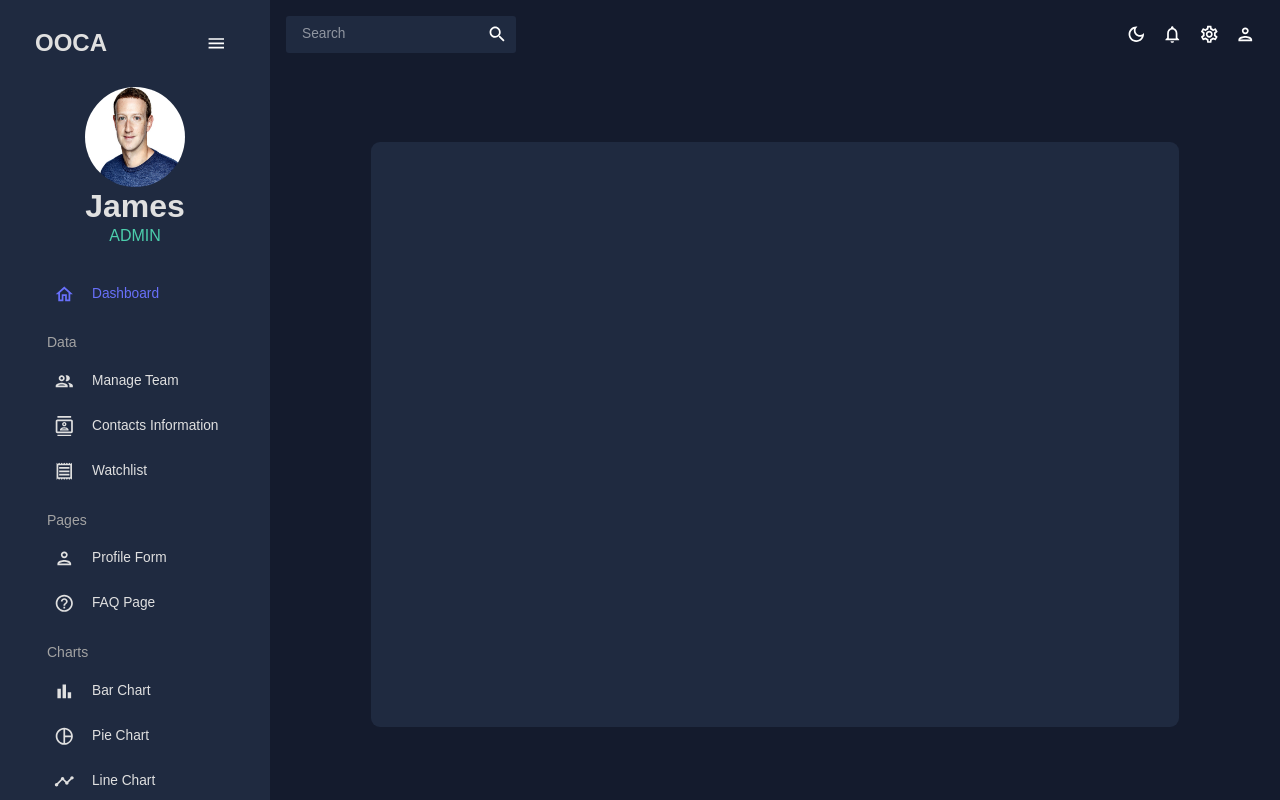
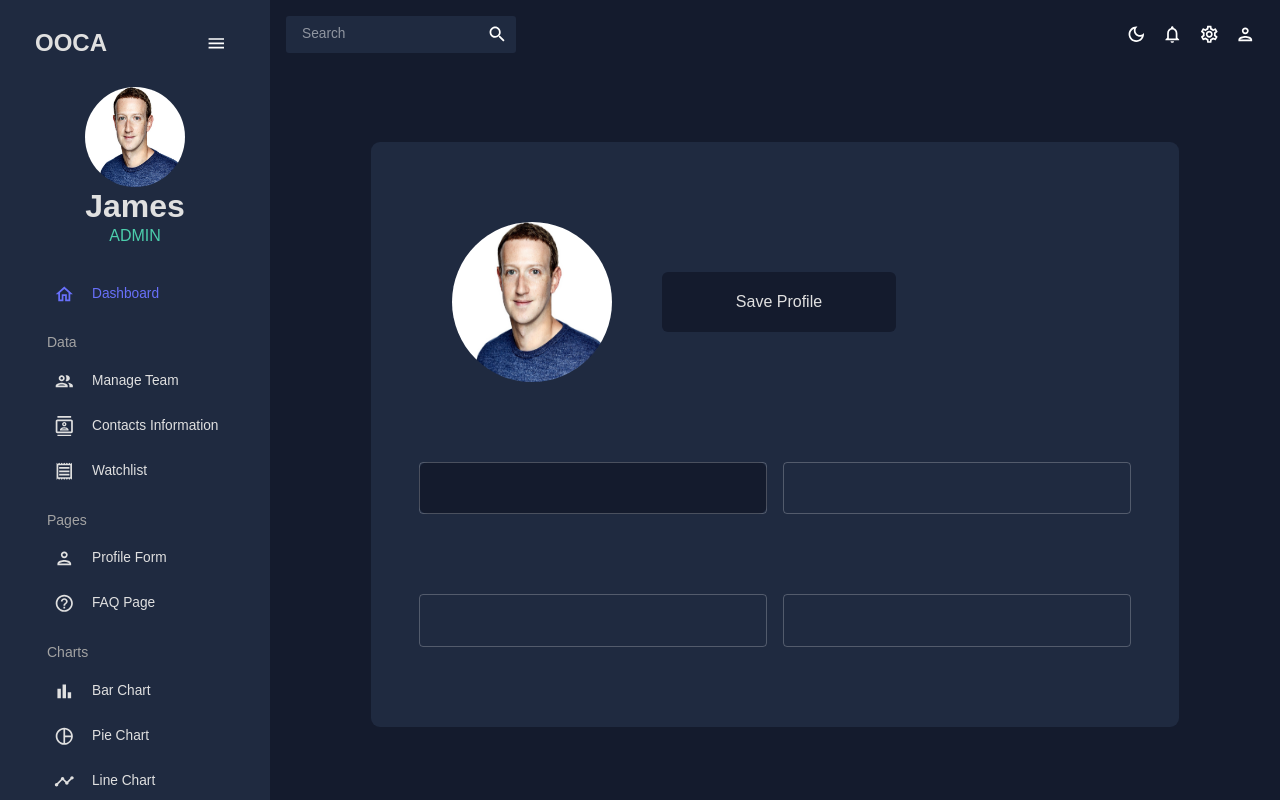
Before and after one commit to anmol02singh/OOCAA-UI, a React (Create React App) app: page /profile in a window 1280 px wide. Built offline with nearby package versions, Linux system fonts and the light colour scheme; no server answers.

Commit message:
Started working on Profile UI layout and design

```diff
--- a/src/pages/Profile.tsx
+++ b/src/pages/Profile.tsx
@@ -1,6 +1,6 @@
 import React, { useContext, useState } from 'react';
-import { useTheme } from '@mui/material';
-import { ColorModeContext, tokens } from '../theme.tsx';
+import { TextField, useTheme } from '@mui/material';
+import { ColorModeContext, themeSettings, tokens } from '../theme.tsx';
 import { useNavigate } from 'react-router-dom';
 import Grid from '@mui/material/Grid2';
 import Box from '@mui/material/Box';
@@ -45,6 +45,7 @@ const Profile = () => {
     const profileContainer: React.CSSProperties = {
         width: '80%',
         height: '80%',
+        padding: '3rem',
         display: 'flex',
         flexDirection: 'column',
         justifyContent: 'center',
@@ -53,17 +54,99 @@ const Profile = () => {
         borderRadius: "9px",
     };
 
-    // const profileElements: React.CSSProperties = {
-    //     width: '90%',
-    //     height: '90%',
-    //     justifyContent: 'center',
-    //     alignItems: 'center',
-    //     backgroundColor: colors.primary[400],
-    // };
+    const profileElements: React.CSSProperties = {
+        width: '100%',
+        height: '100%',
+        padding: '0',
+        margin: '0',
+        justifyContent: 'center',
+        alignItems: 'center',
+    };
+
+    const pictureContainer: React.CSSProperties = {
+        width: '100%',
+        display: 'flex',
+        justifyContent: 'center',
+        alignItems: 'center',
+    }
+
+    const profilePicture: React.CSSProperties = {
+        width: '10rem',
+        height: '10rem',
+        cursor: "pointer",
+        borderRadius: "50%"
+    }
+
+    const profileButton: React.CSSProperties = {
+        width: '50%',
+        padding: '1rem',
+        cursor: 'pointer',
+        borderRadius: '6px',
+        color: colors.grey[100],
+        backgroundColor: colors.primary[500],
+        textTransform: 'none',
+        fontSize: '1rem',
+        // border: '1px solid ' + colors.grey[500],
+    }
+
+    const profileTextField: React.CSSProperties = {
+        width: '100%',
+        cursor: 'pointer',
+        borderRadius: '9px',
+        color: colors.grey[100],
+        backgroundColor: colors.primary[500],
+        textTransform: 'none',
+        fontSize: '1rem',
+        borderWidth: '1px' //Make this work*****
+    }
 
     return (
         <Box sx={pageContainer}>
-            <Box sx={profileContainer}> {/* use Grid? */}
+            <Box component="form" noValidate autoComplete='off' sx={profileContainer}>
+                <Grid container sx={profileElements} spacing={2}> {/* use Grid? */}
+                    <Grid size={4}>
+                        <Box sx={pictureContainer}>
+                            <img
+                                alt="profile-user"
+                                src = "zuc.png"
+                                style={profilePicture}
+                            />
+                        </Box>
+                    </Grid>
+                    <Grid size={8}>
+                        <Button
+                            sx={{
+                                ...profileButton,
+                                '&:hover': {
+                                    backgroundColor: colors.primary[600],
+                                    color: colors.blueAccent[500],
+                                },
+                            }}>
+                            Save Profile
+                        </Button>
+                    </Grid>
+
+                    <Grid size={6}>
+                        <Typography>
+
+                        </Typography>
+                        <TextField fullWidth sx={profileTextField}>
+                        </TextField>
+                    </Grid>
+                    <Grid size={6}>
+                        <TextField fullWidth>
+                        </TextField>
+                    </Grid>
+
+                    <Grid size={6}>
+                        <TextField fullWidth>
+                        </TextField>
+                    </Grid>
+                    <Grid size={6}>
+                        <TextField fullWidth>
+                        </TextField>
+                    </Grid>
+                </Grid>
             </Box>
         </Box>
     );
--- a/src/theme.tsx
+++ b/src/theme.tsx
@@ -78,7 +78,7 @@ export const tokens = (mode) => ({
         200: "#080b12",
         300: "#0c101b",
         400: "#f2f0f0",
-        500: "#141b2d",
+        500: "#fcfcfc",
         600: "#434957",
         700: "#727681",
         800: "#a1a4ab",
```
Also changed, not shown: 1 other file (tests, documents, lock files or other folders).
